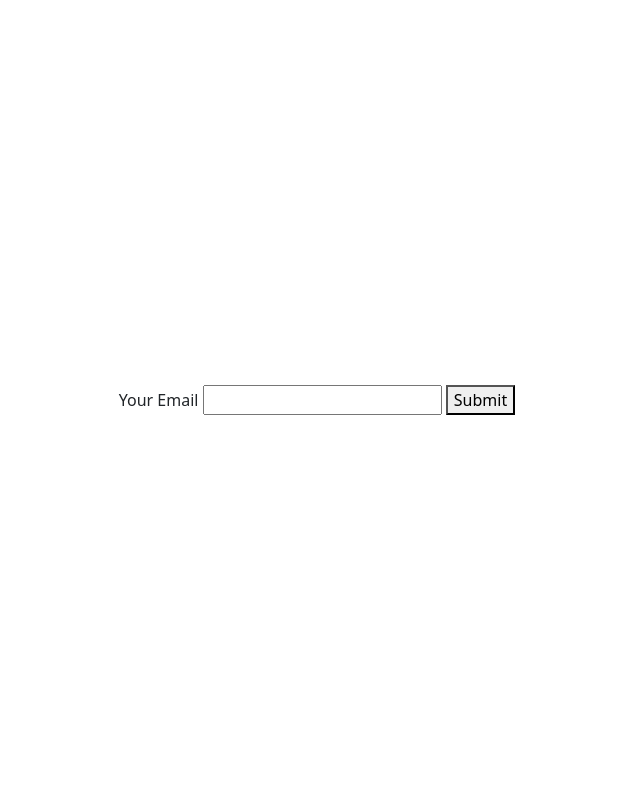
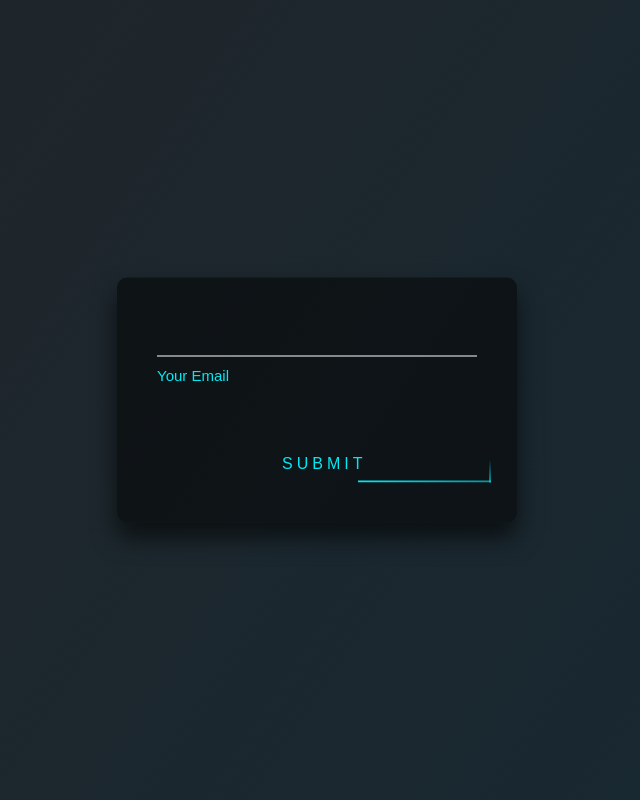
Before and after one commit to Prjnaa/UTS-WebProg-LAB, a PHP site: page /forgot-pass.php in a window 1280 px wide. Shown: the whole page, without its empty margins (323-963 px from the left). Run offline with PHP 8.4, Linux system fonts and the light colour scheme.

Commit message:
style-end?

```diff
--- /dev/null
+++ b/css/fpass.css
@@ -0,0 +1,163 @@
+body {
+    margin:0;
+    padding:0;
+    font-family: sans-serif;
+    background-image: url(../images/gradient.jpeg);
+  }
+
+  .login-box {
+    position: absolute;
+    top: 50%;
+    left: 50%;
+    width: 400px;
+    padding: 40px;
+    transform: translate(-50%, -50%);
+    background: rgba(0,0,0,.5);
+    box-sizing: border-box;
+    box-shadow: 0 15px 25px rgba(0,0,0,.6);
+    border-radius: 10px;
+  }
+
+
+  .login-box .user-box {
+    position: relative;
+  }
+
+  .login-box .user-box input {
+    width: 100%;
+    padding: 10px 0;
+    font-size: 16px;
+    color: #fff;
+    margin-bottom: 30px;
+    border: none;
+    border-bottom: 1px solid #fff;
+    outline: none;
+    background: transparent;
+  }
+
+  .login-box .user-box input:focus ~ label,
+  .login-box .user-box input:valid ~ label {
+    top: -20px;
+    left: 0;
+    color: #03e9f4;
+    font-size: 15px;
+  }
+  .login-box .user-box label {
+    position: relative;
+    top:0;
+    left: 0;
+    padding: 10px 0;
+    font-size: 16px;
+    color: #fff;
+    pointer-events: none;
+    transition: .5s;
+  }
+
+
+
+.btt {
+    position: relative;
+    display: inline-block;
+    padding: 10px 125px;
+    color: #03e9f4;
+    background-color: transparent;
+    font-size: 16px;
+    text-decoration: none;
+    text-transform: uppercase;
+    overflow: hidden;
+    transition: .5s;
+
+    margin-top: 40px;
+    letter-spacing: 4px;
+    border: 0;
+  }
+
+ .btt:hover {
+    background: #03e9f4;
+    color: #fff;
+    border-radius: 5px;
+    box-shadow: 0 0 5px #03e9f4,
+                0 0 25px #03e9f4,
+                0 0 50px #03e9f4,
+                0 0 100px #03e9f4;
+  }
+
+.btt span {
+    position: absolute;
+    display: block;
+  }
+
+ .btt span:nth-child(1) {
+    top: 0;
+    left: -100%;
+    width: 100%;
+    height: 2px;
+    background: linear-gradient(90deg, transparent, #03e9f4);
+    animation: btn-anim1 1s linear infinite;
+  }
+
+  @keyframes btn-anim1 {
+    0% {
+      left: -100%;
+    }
+    50%,100% {
+      left: 100%;
+    }
+  }
+
+.btt span:nth-child(2) {
+    top: -100%;
+    right: 0;
+    width: 2px;
+    height: 100%;
+    background: linear-gradient(180deg, transparent, #03e9f4);
+    animation: btn-anim2 1s linear infinite;
+    animation-delay: .25s
+  }
+
+  @keyframes btn-anim2 {
+    0% {
+      top: -100%;
+    }
+    50%,100% {
+      top: 100%;
+    }
+  }
+
+ .btt span:nth-child(3) {
+    bottom: 0;
+    right: -100%;
+    width: 100%;
+    height: 2px;
+    background: linear-gradient(270deg, transparent, #03e9f4);
+    animation: btn-anim3 1s linear infinite;
+    animation-delay: .5s
+  }
+
+  @keyframes btn-anim3 {
+    0% {
+      right: -100%;
+    }
+    50%,100% {
+      right: 100%;
+    }
+  }
+
+.btt span:nth-child(4) {
+    bottom: -100%;
+    left: 0;
+    width: 2px;
+    height: 100%;
+    background: linear-gradient(360deg, transparent, #03e9f4);
+    animation: btn-anim4 1s linear infinite;
+    animation-delay: .75s
+  }
+
+  @keyframes btn-anim4 {
+    0% {
+      bottom: -100%;
+    }
+    50%,100% {
+      bottom: 100%;
+    }
+  }
--- a/css/todolist.css
+++ /dev/null
@@ -1,4 +0,0 @@
-body {
-    font-family: sans-serif;
-
-  }
--- a/forgot-pass.php
+++ b/forgot-pass.php
@@ -7,40 +7,51 @@
 <head>
     <meta charset="UTF-8">
     <meta name="viewport" content="width=device-width, initial-scale=1.0">
-    <link href="https://cdn.jsdelivr.net/npm/bootstrap@5.3.2/dist/css/bootstrap.min.css" rel="stylesheet" integrity="sha384-T3c6CoIi6uLrA9TneNEoa7RxnatzjcDSCmG1MXxSR1GAsXEV/Dwwykc2MPK8M2HN" crossorigin="anonymous">
+    <link rel="stylesheet" href="css\fpass.css">
     <title>Reset Password</title>
-    <style>
-        .center-div {
-            display: flex;
-            justify-content: center;
-            align-items: center;
-            height: 100vh;
-        }
-    </style>
 </head>
 <body>
-    <div class="container center-div">
+    <div class="login-box">
         <?php
         if(isset($_GET['succ']) && $_GET['succ'] == 1) {
         ?>
-        <div class=" text-center">
+        <div>
             <form action="forgot-pass.php" method="post">
-                <label for="password">New Password</label>
+                <div class="user-box">
                 <input id="password" name="pass" type="password">
-                <label for="password">Confirm New Password</label>
+                    <label for="password">New Password</label>
+                </div>
+
+                <div class="user-box">
                 <input id="password" name="confirm" type="password">
-                <button type="submit">Submit</button>
+                    <label for="password">Confirm New Password</label>
+                </div>
+
+                <button type="submit" class="btt">
+                <span></span>
+                <span></span>
+                <span></span>
+                <span></span>
+                Submit</button>
+
             </form>
         </div>
+
         <?php
         }
         else {
         ?>
-        <div class=" text-center">
+        <div  class="user-box">
             <form action="process/verify_email.php" method="post">
-                <label for="email">Your Email</label>
-                <input id="email" name="email" type="email">
-                <button type="submit">Submit</button>
+                <input id="email" name="email" type="email"  autocomplete="off">
+                    <label for="email">Your Email</label>
+
+                <button type="submit" class="btt">
+                <span></span>
+                <span></span>
+                <span></span>
+                <span></span>
+                Submit</button>
             </form>
         </div>
         <?php
```
Also changed, not shown: todolist.php (+7 -6 lines).
